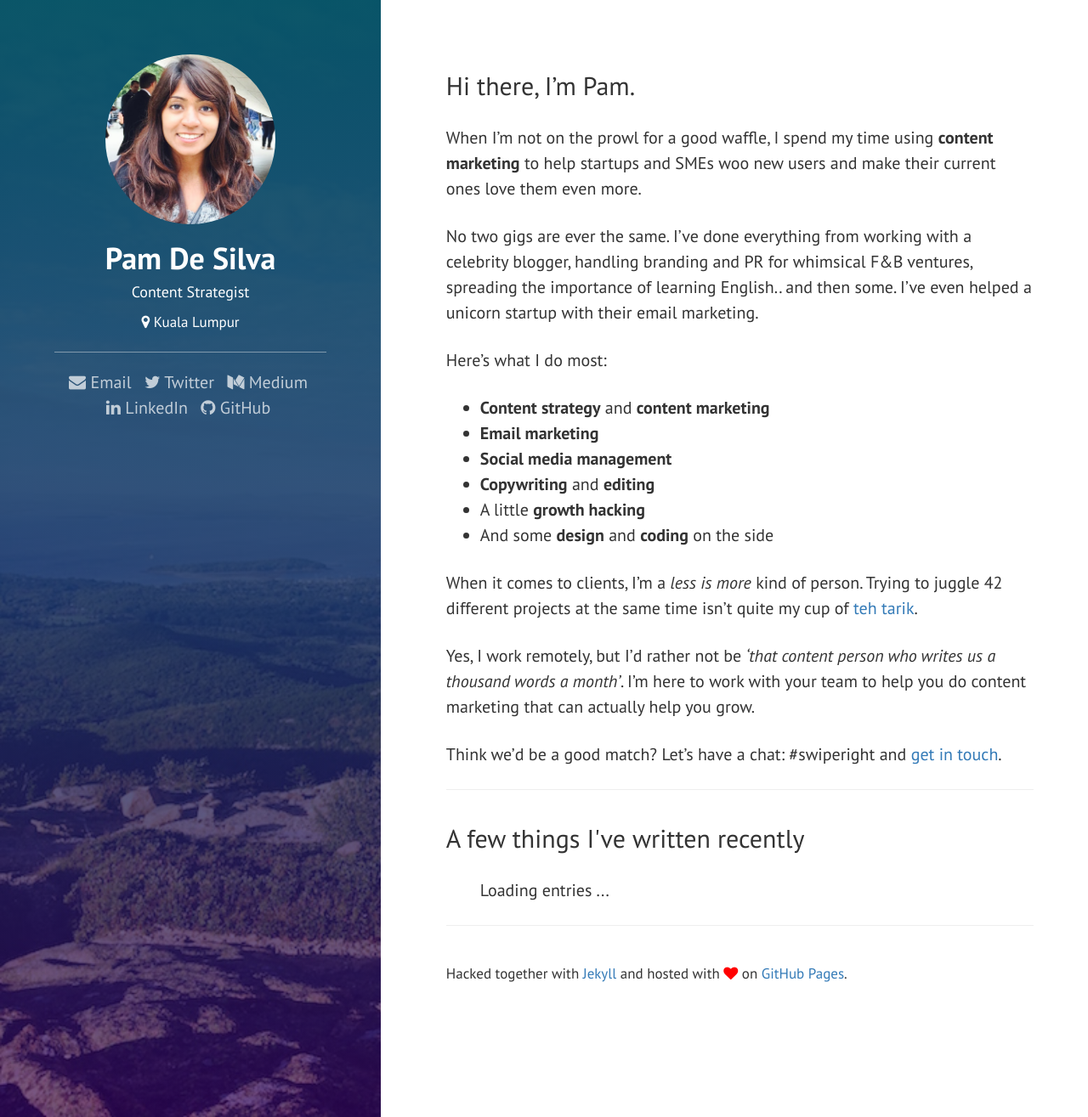
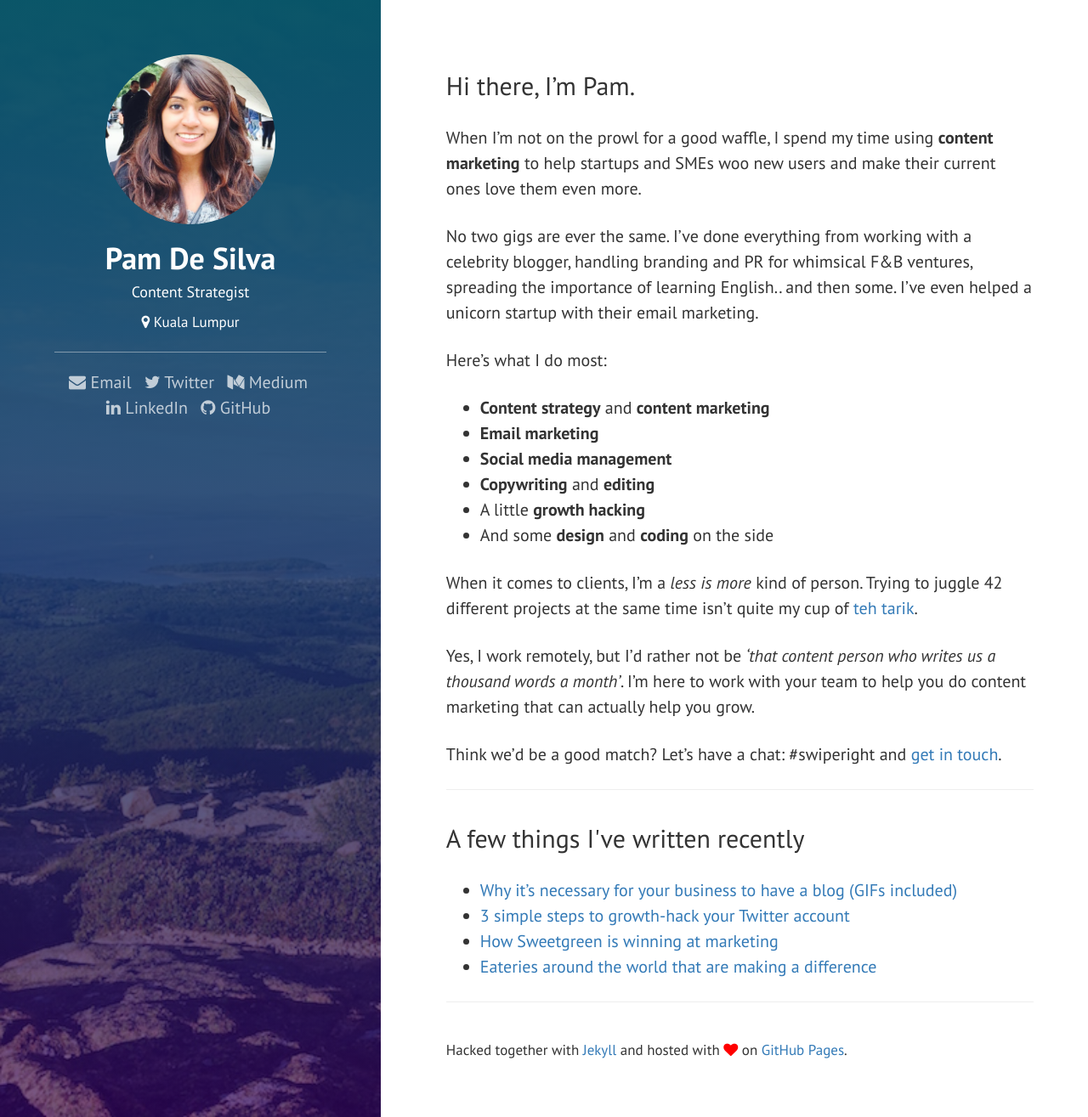
Before and after one commit to pamdesilva/personal-site, a Jekyll site: the page built from index.md, in a window 1280 px wide and 1315 px high. Shown: the whole window at 85% size. Built offline with Jekyll 4.4.1, drawn with Linux system fonts in a browser that asks for light colours; nearby versions of some CDN libraries.

Commit message:
Removing Medium feed for now

```diff
--- a/_layouts/default.html
+++ b/_layouts/default.html
@@ -52,14 +52,14 @@
 
         <section>
           <h2>A few things I've written recently</h2>
-            <ul class="posts post-list mediumfeed" id="feed-container">
+   <!--          <ul class="posts post-list mediumfeed" id="feed-container">
                 loading posts from Medium...
-           </ul>
-          <!-- <ul>
-            <li><a href="https://medium.com/@pamdesilva/why-it-s-imperative-for-your-business-to-have-a-blog-75f553fec88c#.y6aqgt84h">Why it’s imperative for your business to have a blog (GIFs included)</a></li>
+           </ul> -->
+          <ul>
+            <li><a href="https://medium.com/@pamdesilva/why-it-s-imperative-for-your-business-to-have-a-blog-75f553fec88c#.y6aqgt84h">Why it’s necessary for your business to have a blog (GIFs included)</a></li>
             <li><a href="https://medium.com/@pamdesilva/3-simple-steps-to-growth-hack-your-twitter-account-463251cdd57e#.w2s3a3med">3 simple steps to growth-hack your Twitter account</a></li>
             <li><a href="https://medium.com/@pamdesilva/5-ways-sweetgreen-is-winning-at-marketing-1355013f5cc#.btkbfvlb4">How Sweetgreen is winning at marketing</a></li>
-            <li><a href="https://medium.com/@pamdesilva/how-these-eateries-around-the-world-are-making-a-difference-8190bfac9af#.bxugwrjz9">Eateries around the world that are making a difference</a></li>  -->
+            <li><a href="https://medium.com/@pamdesilva/how-these-eateries-around-the-world-are-making-a-difference-8190bfac9af#.bxugwrjz9">Eateries around the world that are making a difference</a></li>
           </ul>
         </section>
 
```
